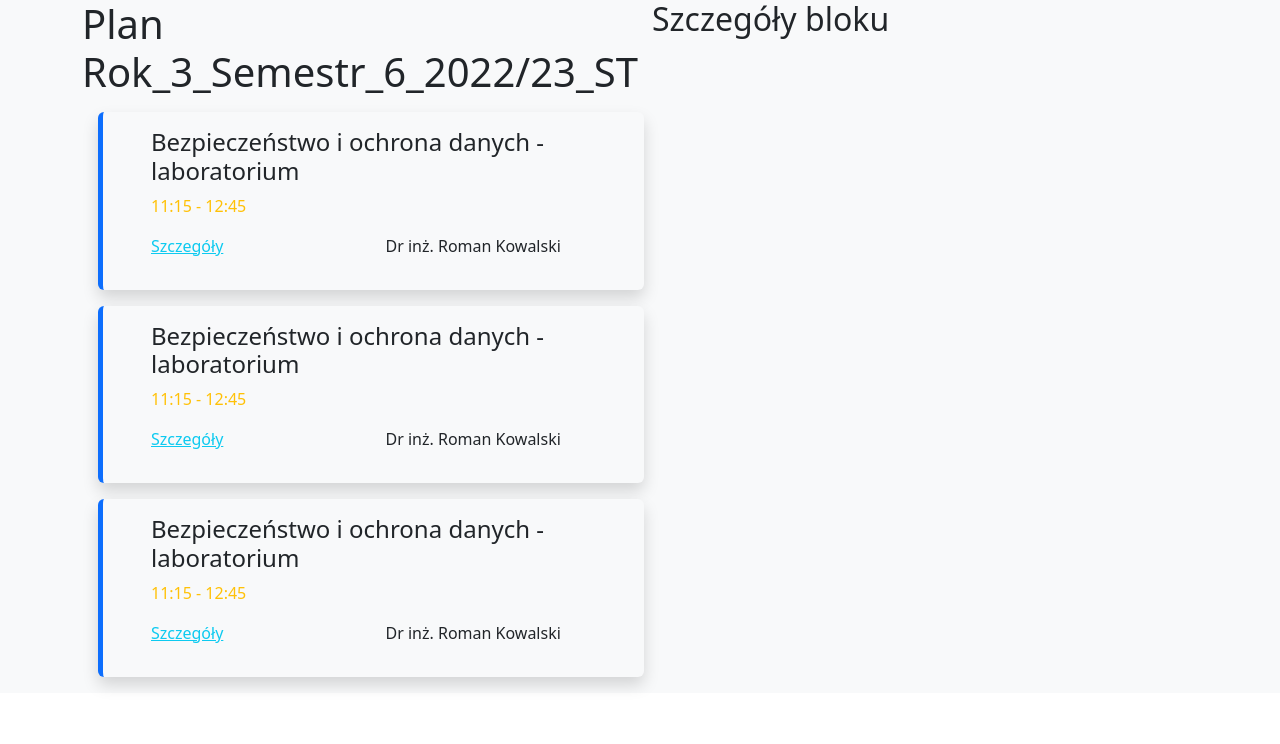
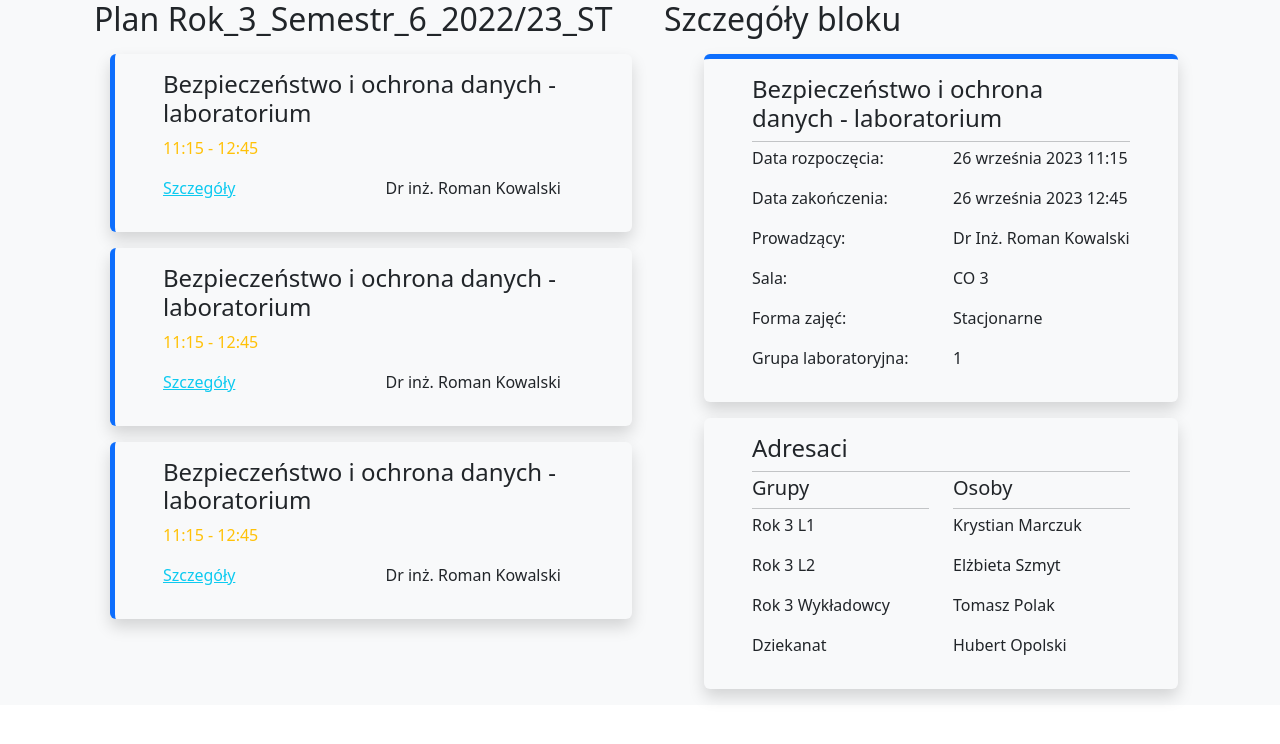
Before and after one commit to maciejgogulski/version-control-schedule-frontend, a React (Create React App) app: page /schedule in a window 1280 px wide. Shown: the top 744 px of the page. Built offline with nearby package versions, Linux system fonts and the light colour scheme.

Commit message:
Added addresees into schedule component.

```diff
--- a/src/components/Schedule/Schedule.js
+++ b/src/components/Schedule/Schedule.js
@@ -1,14 +1,15 @@
 import React from "react";
 import ScheduleBlockListElement from "./ScheduleBlockListElement";
+import ScheduleBlockDetails from "./ScheduleBlockDetails";
 
 class Schedule extends React.Component {
     render() {
         return (
             <div className="container">
                 <div className="row">
-                    <div className="col-md-6">
+                    <div className="col-md-6 px-4">
                         <div>
-                            <h1>Plan Rok_3_Semestr_6_2022/23_ST</h1>
+                            <h2>Plan Rok_3_Semestr_6_2022/23_ST</h2>
                         </div>
 
                         <div>
@@ -19,8 +20,12 @@ class Schedule extends React.Component {
                             </div>
                         </div>
                     </div>
-                    <div className="col-md-6">
+                    <div className="col-md-6 px-4">
                         <h2>Szczegóły bloku</h2>
+
+                        <div className="container">
+                            <ScheduleBlockDetails />
+                        </div>
                     </div>
                 </div>
             </div>
--- /dev/null
+++ b/src/components/Schedule/ScheduleBlockDetails.js
@@ -0,0 +1,136 @@
+import React from "react";
+
+class ScheduleBlockDetails extends React.Component {
+    render() {
+        return (
+            <div className="container">
+                <div className="container bg-light rounded m-3 px-5 py-3 shadow border-top border-primary border-5">
+                    <div>
+                        <h4>Bezpieczeństwo i ochrona danych - laboratorium</h4>
+                    </div>
+                    <hr className="my-1"/>
+                    <div className="row">
+                        <div className="col-md-6">
+                            <p>Data rozpoczęcia:</p>
+                        </div>
+
+                        <div className="col-md-6">
+                            <p>26 września 2023 11:15</p>
+                        </div>
+                    </div>
+
+                    <div className="row">
+                        <div className="col-md-6">
+                            <p>Data zakończenia:</p>
+                        </div>
+
+                        <div className="col-md-6">
+                            <p>26 września 2023 12:45</p>
+                        </div>
+                    </div>
+
+                    <div className="row">
+                        <div className="col-md-6">
+                            <p>Prowadzący:</p>
+                        </div>
+
+                        <div className="col-md-6">
+                            <p>Dr Inż. Roman Kowalski</p>
+                        </div>
+                    </div>
+
+                    <div className="row">
+                        <div className="col-md-6">
+                            <p>Sala:</p>
+                        </div>
+
+                        <div className="col-md-6">
+                            <p>CO 3</p>
+                        </div>
+                    </div>
+
+                    <div className="row">
+                        <div className="col-md-6">
+                            <p>Forma zajęć:</p>
+                        </div>
+
+                        <div className="col-md-6">
+                            <p>Stacjonarne</p>
+                        </div>
+                    </div>
+
+                    <div className="row">
+                        <div className="col-md-6">
+                            <p>Grupa laboratoryjna:</p>
+                        </div>
+
+                        <div className="col-md-6">
+                            <p>1</p>
+                        </div>
+                    </div>
+                </div>
+
+                <div className="container bg-light rounded m-3 px-5 py-3 shadow">
+                    <div>
+                        <h4>Adresaci</h4>
+                    </div>
+                    <hr className="my-1"/>
+                    <div className="row">
+                        <div className="col-md-6">
+                            <h5>Grupy</h5>
+                            <hr className="my-1"/>
+                        </div>
+
+                        <div className="col-md-6">
+                            <h5>Osoby</h5>
+                            <hr className="my-1"/>
+                        </div>
+                    </div>
+
+                    <div className="row">
+                        <div className="col-md-6">
+                            <p>Rok 3 L1</p>
+                        </div>
+
+                        <div className="col-md-6">
+                            <p>Krystian Marczuk</p>
+                        </div>
+                    </div>
+
+                    <div className="row">
+                        <div className="col-md-6">
+                            <p>Rok 3 L2</p>
+                        </div>
+
+                        <div className="col-md-6">
+                            <p>Elżbieta Szmyt</p>
+                        </div>
+                    </div>
+
+                    <div className="row">
+                        <div className="col-md-6">
+                            <p>Rok 3 Wykładowcy</p>
+                        </div>
+
+                        <div className="col-md-6">
+                            <p>Tomasz Polak</p>
+                        </div>
+                    </div>
+
+                    <div className="row">
+                        <div className="col-md-6">
+                            <p>Dziekanat</p>
+                        </div>
+
+                        <div className="col-md-6">
+                            <p>Hubert Opolski</p>
+                        </div>
+                    </div>
+                </div>
+
+            </div>
+        );
+    }
+}
+
+export default ScheduleBlockDetails;
```
